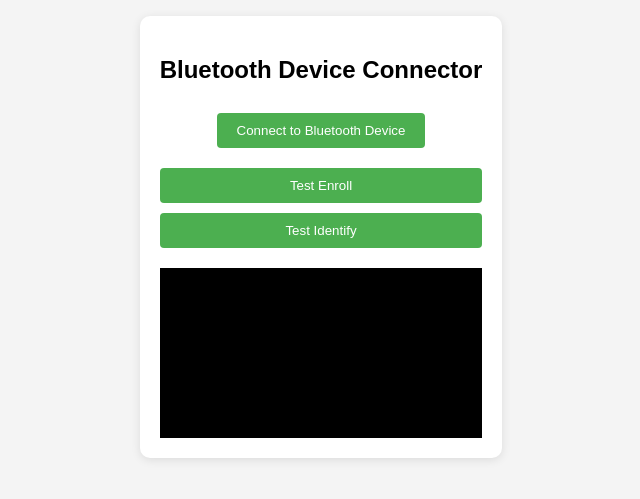
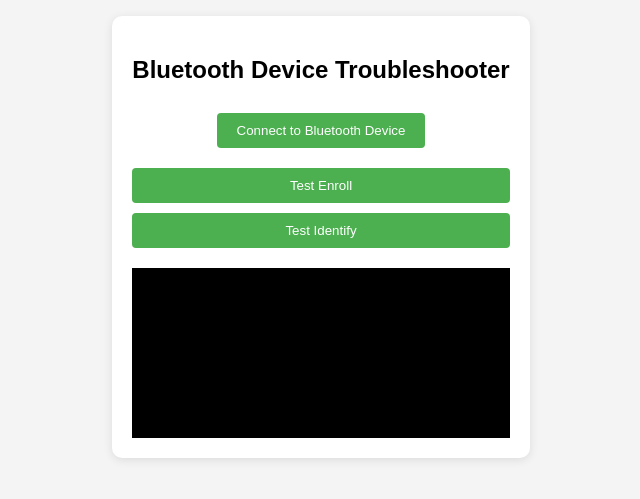
Before and after one commit to nikhileshwani/bsverify, a plain HTML site: page index.html in a window 1280 px wide. Shown: the part 163-662 px from the top of the page, without its empty margins (319-959 px from the left). Drawn offline with Linux system fonts and the light colour scheme.

Commit message:
Update index.html

```diff
--- a/index.html
+++ b/index.html
@@ -69,7 +69,7 @@
 </head>
 <body>
     <div id="container">
-        <h2>Bluetooth Device Connector</h2>
+        <h2>Bluetooth Device Troubleshooter</h2>
         <button id="connect">Connect to Bluetooth Device</button>
         <div id="interface" class="hidden">
             <button class="command-button" id="enrollCommand">Test Enroll</button>
```
